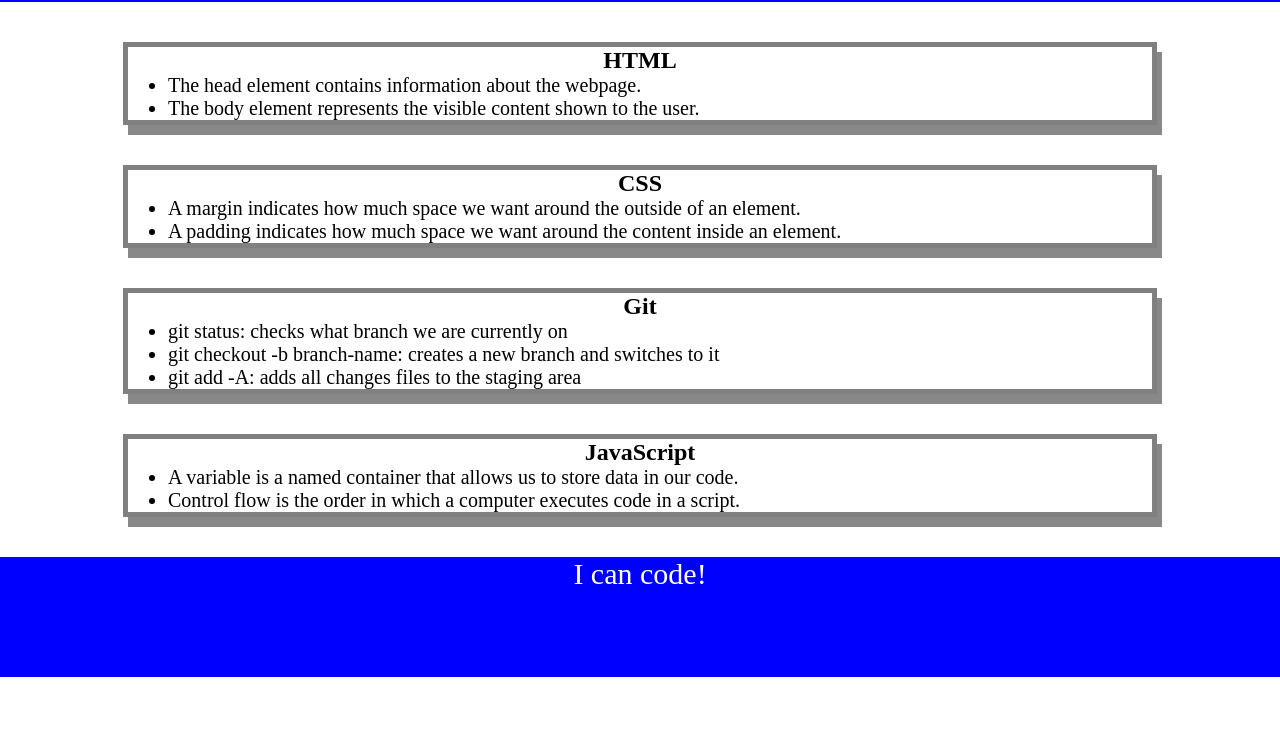
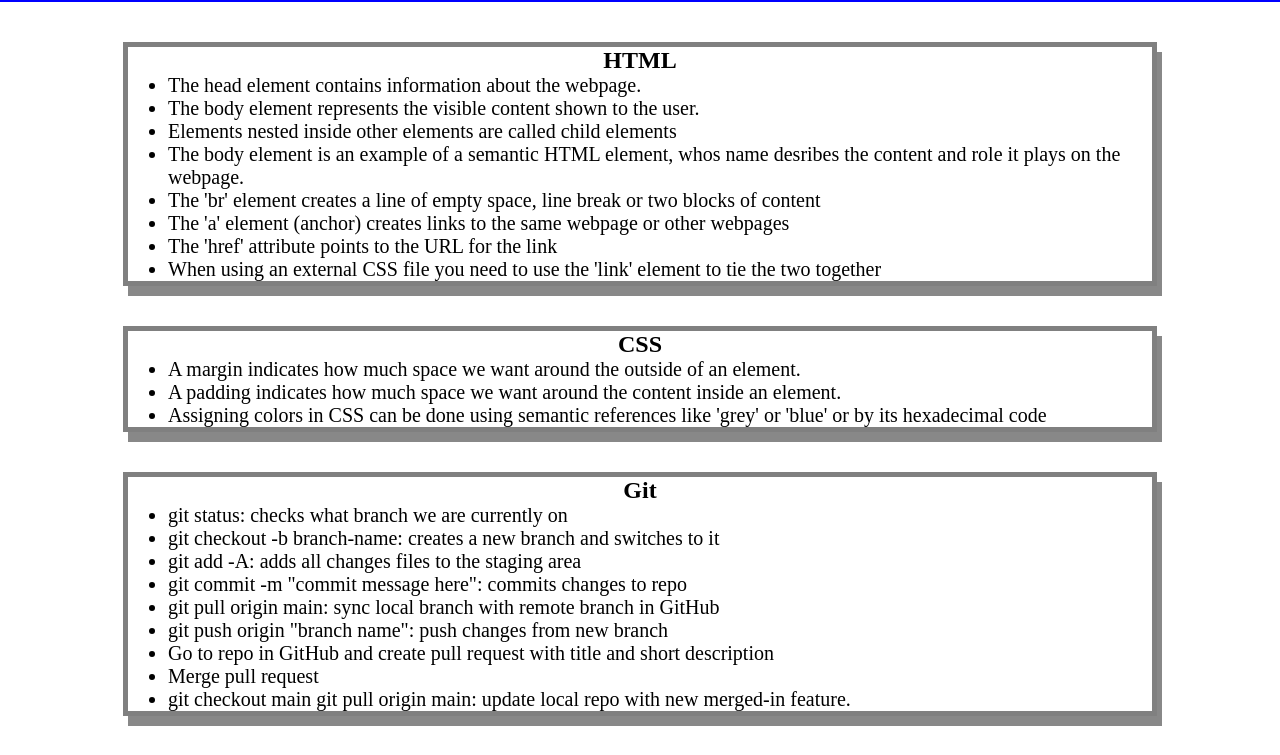
Before and after one commit to hunterthompson025/prework-study-guide, a plain HTML site: page index.html in a window 1280 px wide. Shown: the part 118-873 px from the top of the page. Before the commit the page ends 800 px from the top, so only its background shows below. Drawn offline with Linux system fonts and the light colour scheme.

Commit message:
Update notes with more information for study guide

```diff
--- a/index.html
+++ b/index.html
@@ -19,6 +19,12 @@
       <ul>
         <li>The head element contains information about the webpage.</li>
         <li>The body element represents the visible content shown to the user.</li>
+        <li>Elements nested inside other elements are called child elements</li>
+        <li>The body element is an example of a semantic HTML element, whos name desribes the content and role it plays on the webpage.</li>
+        <li>The 'br' element creates a line of empty space, line break or two blocks of content</li>
+        <li>The 'a' element (anchor) creates links to the same webpage or other webpages</li>
+        <li>The 'href' attribute points to the URL for the link</li>
+        <li>When using an external CSS file you need to use the 'link' element to tie the two together</li>
       </ul>
     </section>
     <section class="card" id="css-section">
@@ -26,6 +32,7 @@
         <ul>
           <li>A margin indicates how much space we want around the outside of an element.</li>
           <li>A padding indicates how much space we want around the content inside an element.</li>
+          <li>Assigning colors in CSS can be done using semantic references like 'grey' or 'blue' or by its hexadecimal code</li>
         </ul>
     </section>
     <section class="card" id="git-section">
@@ -34,6 +41,14 @@
         <li>git status: checks what branch we are currently on</li>
         <li>git checkout -b branch-name: creates a new branch and switches to it</li>
         <li>git add -A: adds all changes files to the staging area</li>
+        <li>git commit -m "commit message here": commits changes to repo</li>
+        <li>git pull origin main: sync local branch with remote branch in GitHub</li>
+        <li>git push origin "branch name": push changes from new branch</li>
+        <li>Go to repo in GitHub and create pull request with title and short description</li>
+        <li>Merge pull request</li>
+        <li>git checkout main
+            git pull origin main: update local repo with new merged-in feature.
+        </li>
       </ul>
     </section>
     <section class="card" id="javascript-section">
@@ -41,6 +56,8 @@
       <ul>
         <li>A variable is a named container that allows us to store data in our code.</li>
         <li>Control flow is the order in which a computer executes code in a script.</li>
+        <li>The === operator checks to see if two values are equal and returns a Boolean result</li>
+        <li>Ctrl+Shift+I will open Chrome DevTools, navigate to the Console tab to see the JaveScript logic</li>
       </ul>
     </section>
     </main>
```
